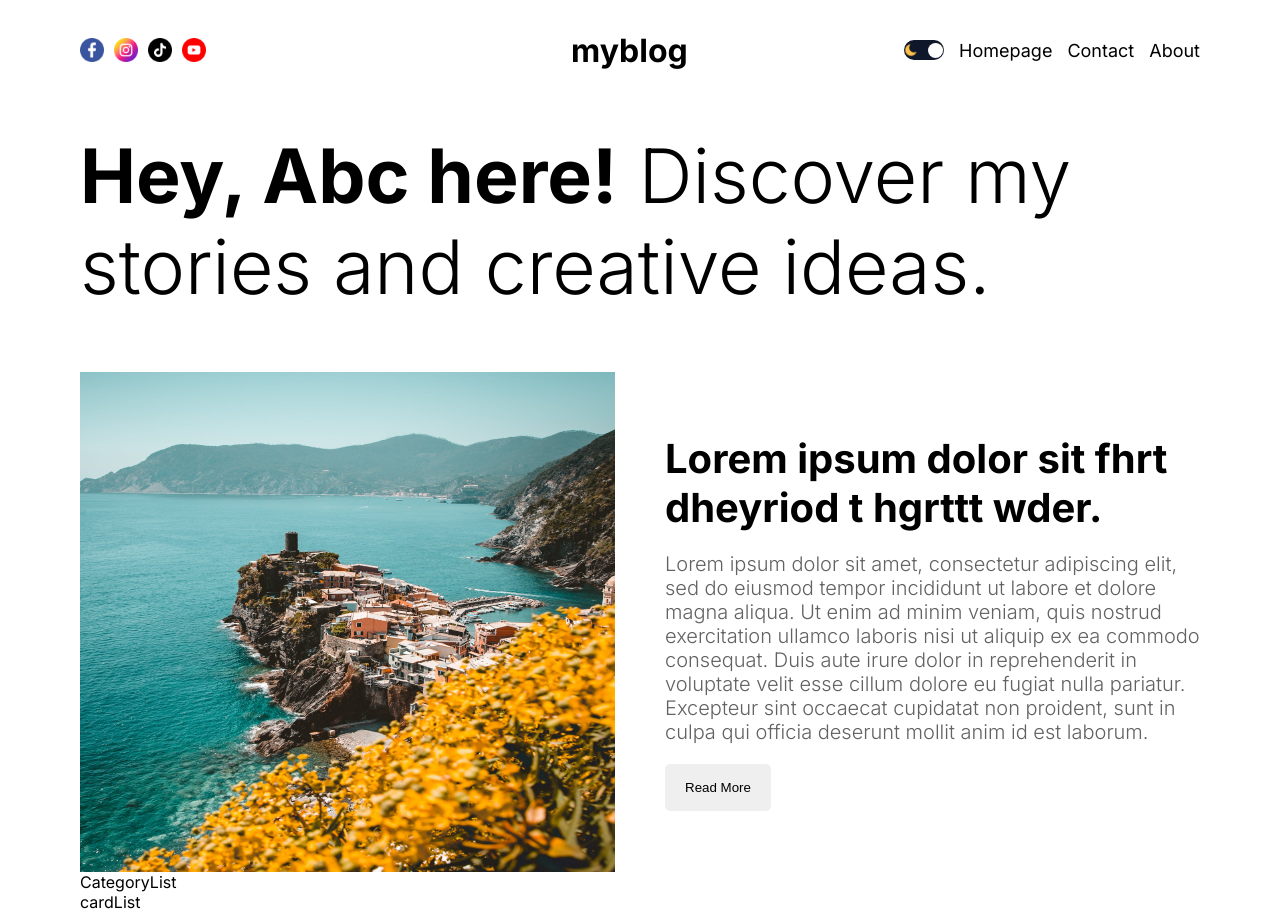
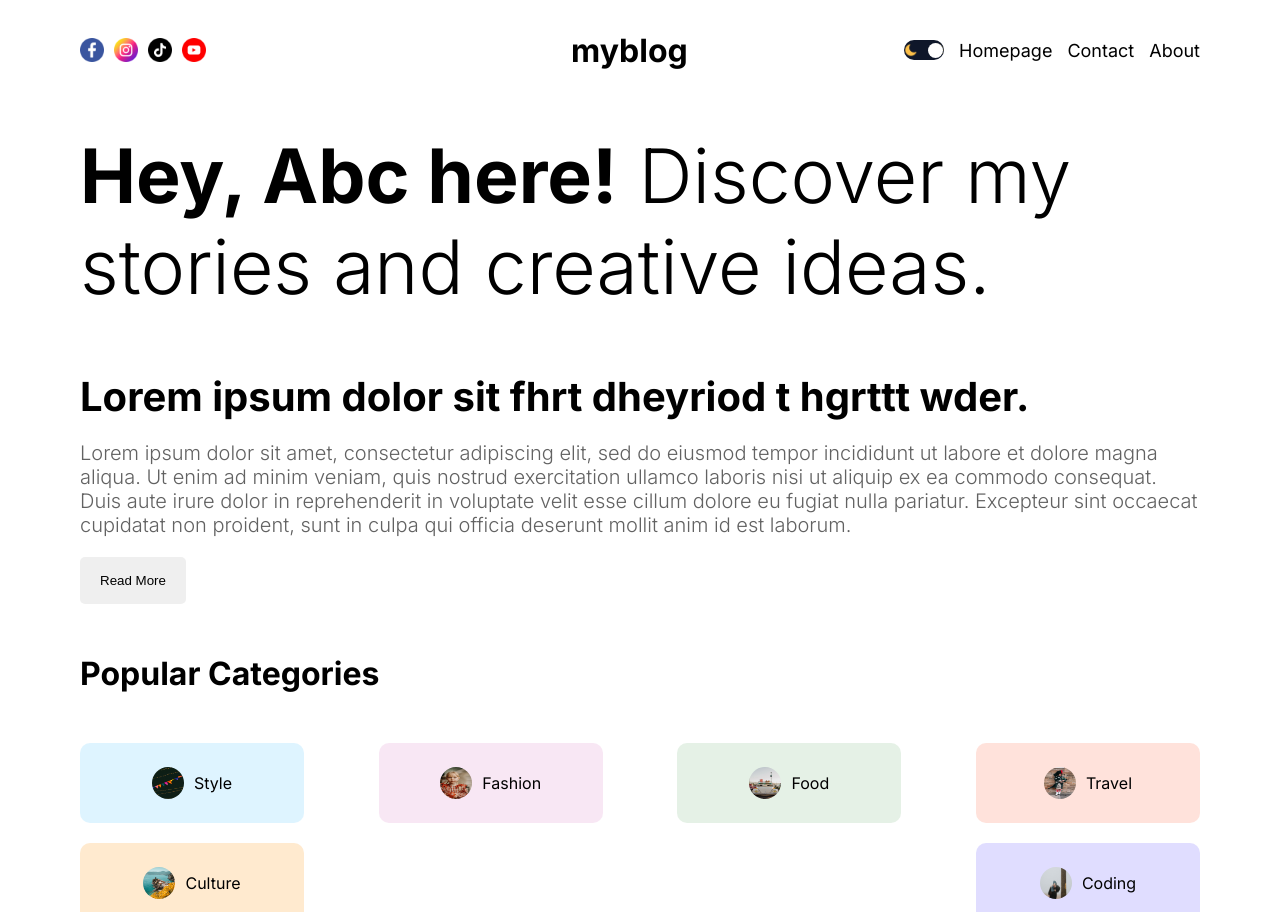
Before and after one commit to FathimaHamna/Blog-App, a Next.js app: page / in a window 1280 px wide. Shown: the top 912 px of the page. Built offline with nearby package versions, Linux system fonts and the light colour scheme.

Commit message:
category

```diff
--- a/src/components/categoryList/CategoryList.jsx
+++ b/src/components/categoryList/CategoryList.jsx
@@ -1,9 +1,76 @@
 import React from 'react'
 import styles from './categoryList.module.css'
+import Link from 'next/link'
+import Image from 'next/image'
 
 const CategoryList = () => {
   return (
-    <div className={styles.container}>CategoryList</div>
+    <div className={styles.container}>
+      <h1 className={styles.title}>Popular Categories</h1>
+      <div className={styles.categories}>
+        <Link href="/blog?cat=style" className={`${styles.category} ${styles.style}`}>
+          <Image
+          src="/style.png"
+          alt=""
+          width={32}
+          height={32}
+          className={styles.image}/>
+          style
+        </Link>
+
+        <Link href={`/blog`} className={`${styles.category} ${styles.fashion}`}>
+          <Image
+          src="/fashion.png"
+          alt=""
+          width={32}
+          height={32}
+          className={styles.image}/>
+          fashion
+        </Link>
+
+        <Link href={`/blog`} className={`${styles.category} ${styles.food}`}>
+          <Image
+          src="/food.png"
+          alt=""
+          width={32}
+          height={32}
+          className={styles.image}/>
+          food
+        </Link>
+
+        <Link href={`/blog`} className={`${styles.category} ${styles.travel}`}>
+          <Image
+          src="/travel.png"
+          alt=""
+          width={32}
+          height={32}
+          className={styles.image}/>
+          travel
+        </Link>
+
+        <Link href={`/blog`} className={`${styles.category} ${styles.culture}`}>
+          <Image
+          src="/culture.png"
+          alt=""
+          width={32}
+          height={32}
+          className={styles.image}/>
+          culture
+        </Link>
+
+        <Link href={`/blog`} className={`${styles.category} ${styles.coding}`}>
+          <Image
+          src="/coding.png"
+          alt=""
+          width={32}
+          height={32}
+          className={styles.image}/>
+          coding
+        </Link>
+
+      </div>
+
+      </div>
   )
 }
 
--- a/src/components/categoryList/categoryList.module.css
+++ b/src/components/categoryList/categoryList.module.css
@@ -1,3 +1,74 @@
-.container{
+.container {
+}
 
+.title {
+  margin: 50px 0px;
 }
+
+.categories {
+  display: flex;
+  flex-wrap: wrap;
+  justify-content: space-between;
+  gap: 20px;
+}
+
+.category {
+  display: flex;
+  align-items: center;
+  gap: 10px;
+  text-transform: capitalize;
+  width: 15%;
+  height: 80px;
+  justify-content: center;
+  border-radius: 10px;
+}
+
+.category.style {
+  background-color: #57c4ff31;
+}
+
+.category.fashion {
+  background-color: #da85c731;
+}
+
+.category.food {
+  background-color: #7fb88133;
+}
+
+.category.travel {
+  background-color: #ff795736;
+}
+
+.category.culture {
+  background-color: #ffb04f45;
+}
+
+.category.coding {
+  background-color: #5e4fff31;
+}
+
+.image {
+  border-radius: 50%;
+}
+
+
+@media screen and (max-width: 1280px) {
+    .category {
+      width: 20%;
+    }
+  }
+  @media screen and (max-width: 1024px) {
+    .category {
+      width: 25%;
+    }
+  }
+  @media screen and (max-width: 768px) {
+    .category {
+      width: 45%;
+    }
+  }
+  @media screen and (max-width: 640px) {
+    .category {
+      width: 100%;
+    }
+  }
--- a/src/components/featured/featured.module.css
+++ b/src/components/featured/featured.module.css
@@ -48,3 +48,32 @@
     border-radius: 5px;
     width: max-content;
 }
+
+@media screen and (max-width: 1280px){
+    .title{
+        flex: 72px;
+    }
+}
+
+
+@media screen and (max-width: 1024px){
+    .title{
+        flex: 64px;
+    }
+}
+
+.imgContainer{
+    display: none;
+}
+
+@media screen and (max-width: 768px){
+    .title{
+        flex: 48px;
+    }
+}
+
+@media screen and (max-width: 640px){
+    .title{
+        flex: 36;
+    }
+}
```
